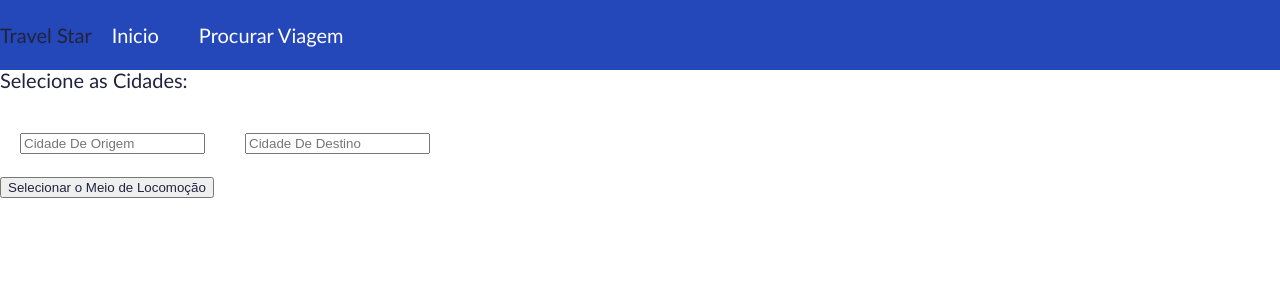
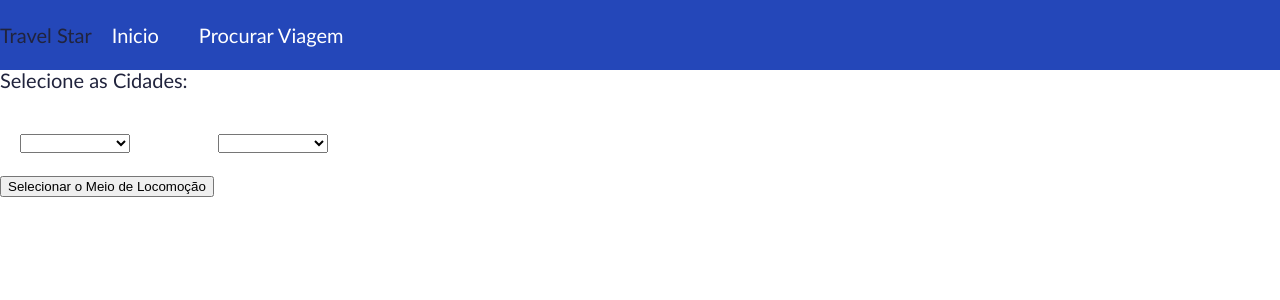
Before and after one commit to lluissf/Projeto-Viagens, a Vue app: page /cidade in a window 1280 px wide. Shown: the top 300 px of the page. Built offline with nearby package versions, Linux system fonts and the light colour scheme.

Commit message:
Seleção de Cidade e Meio de Locomoção.

```diff
--- a/src/stores/cidade.js
+++ b/src/stores/cidade.js
@@ -1,9 +1,32 @@
+// stores/cidade.js
 import { ref, computed } from 'vue'
 import { defineStore } from 'pinia'
 
-export const useCidade = defineCidade('cidade', () => {
-  const cidade = "cidade selecionada"
+export const useCidade = defineStore('cidade', () => {
+  const cidades = ref([
+    { id: 1, nome: 'São Paulo' },
+    { id: 2, nome: 'Rio de Janeiro' },
+    { id: 3, nome: 'Belo Horizonte' },
+    { id: 4, nome: 'Curitiba' },
+    { id: 5, nome: 'Porto Alegre' }
+  ])
 
+  const cidade_origem = ref(null) // guarda o id
+  const cidade_destino = ref(null)
 
-  return { cidade }
+  const cidades_disponiveis_origem = computed(() =>
+    cidades.value.filter(c => c.id !== cidade_destino.value)
+  )
+
+  const cidades_disponiveis_destino = computed(() =>
+    cidades.value.filter(c => c.id !== cidade_origem.value)
+  )
+
+  return {
+    cidades,
+    cidade_origem,
+    cidade_destino,
+    cidades_disponiveis_origem,
+    cidades_disponiveis_destino
+  }
 })
--- a/src/stores/meio-transporte.js
+++ b/src/stores/meio-transporte.js
@@ -1,8 +1,10 @@
 import { ref, computed } from 'vue'
 import { defineStore } from 'pinia'
 
-export const useMeioTransporte = defineMeioTransporte('meio-transporte', () => {
- const transporte = "transporte"
+export const useMeioTransporte = defineStore('meio-transporte', () => {
+  const transporte = ref([
+    'Ônibus', 'Avião', 'Van', 'Carro', 'Trem'
+  ])
 
   return { transporte }
 })
--- a/src/views/CidadesView.vue
+++ b/src/views/CidadesView.vue
@@ -1,5 +1,7 @@
 <script setup>
+import { useCidade } from '@/stores/cidade'
 
+const cidadeStore = useCidade()
 </script>
 
 <template>
@@ -8,13 +10,35 @@
     <ul>
       <li>
         <h2>Cidade de Origem</h2>
-                <input type="text" placeholder="Cidade De Origem">
+        <select v-model="cidadeStore.cidade_origem">
+          <option disabled value="">Selecione</option>
+          <option
+            v-for="cidade in cidadeStore.cidades_disponiveis_origem"
+            :key="cidade.id"
+            :value="cidade.id"
+          >
+            {{ cidade.nome }}
+          </option>
+        </select>
       </li>
+
       <li>
         <h2>Cidade de Destino</h2>
-                <input type="text" placeholder="Cidade De Destino">
+        <select v-model="cidadeStore.cidade_destino">
+          <option disabled value="">Selecione</option>
+          <option
+            v-for="cidade in cidadeStore.cidades_disponiveis_destino"
+            :key="cidade.id"
+            :value="cidade.id"
+          >
+            {{ cidade.nome }}
+          </option>
+        </select>
       </li>
     </ul>
-        <button><router-link to="/meiao-locomocao">Selecionar o Meio de Locomoção</router-link></button>
+
+    <router-link to="/meiao-locomocao">
+      <button>Selecionar o Meio de Locomoção</button>
+    </router-link>
   </div>
 </template>
--- a/src/views/MeioLocomocaoView.vue
+++ b/src/views/MeioLocomocaoView.vue
@@ -1,11 +1,46 @@
 <script setup>
+import { ref } from 'vue'
+import { useCidade } from '@/stores/cidade'
+import { useMeioTransporte } from '@/stores/meio-transporte'
 
+const cidadeStore = useCidade()
+const locomocaoStore = useMeioTransporte()
+const meioSelecionado = ref('')
 </script>
 
 <template>
-    <div>
-        <p>Selecione o meio de locomoção (Avião/Ônibus).</p>
+  <div>
+    <p>Selecione o meio de locomoção (Avião/Ônibus).</p>
 
-        <button><router-link to="/viagem">Selecione a Viagem</router-link></button>
+    <div v-if="cidadeStore.cidade_origem && cidadeStore.cidade_destino">
+      <p>
+        Cidades Selecionadas:
+        <strong>
+          {{
+            cidadeStore.cidades.find(c => c.id === cidadeStore.cidade_origem)?.nome
+          }} x
+          {{
+            cidadeStore.cidades.find(c => c.id === cidadeStore.cidade_destino)?.nome
+          }}
+        </strong>
+      </p>
     </div>
+
+    <select v-model="meioSelecionado">
+      <option disabled value="">Escolha o meio</option>
+      <option
+        v-for="meio in locomocaoStore.transporte"
+        :key="meio"
+        :value="meio"
+      >
+        {{ meio }}
+      </option>
+    </select>
+
+    <div v-if="meioSelecionado">
+      <router-link to="/viagem">
+        <button>Confirmar e ir para a Viagem</button>
+      </router-link>
+    </div>
+  </div>
 </template>
```
Lines whose indentation alone changed are shown as unchanged.
